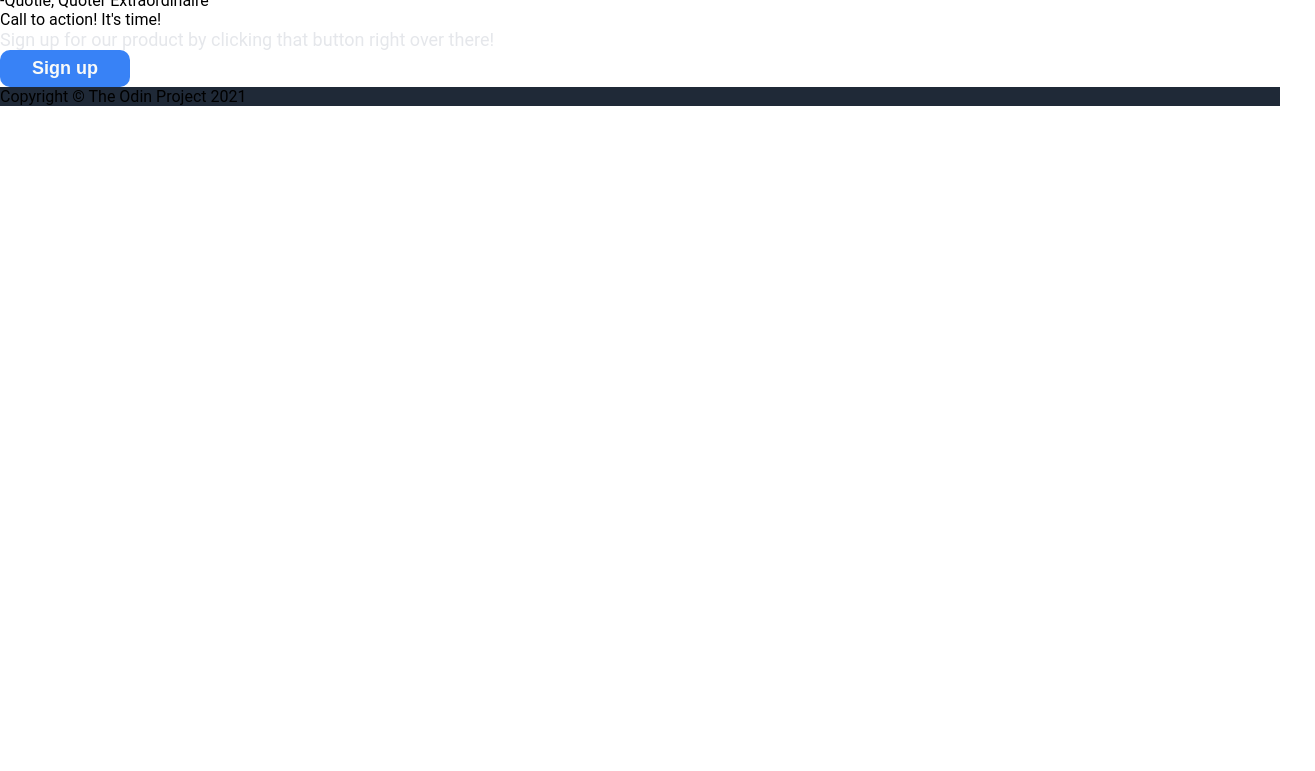
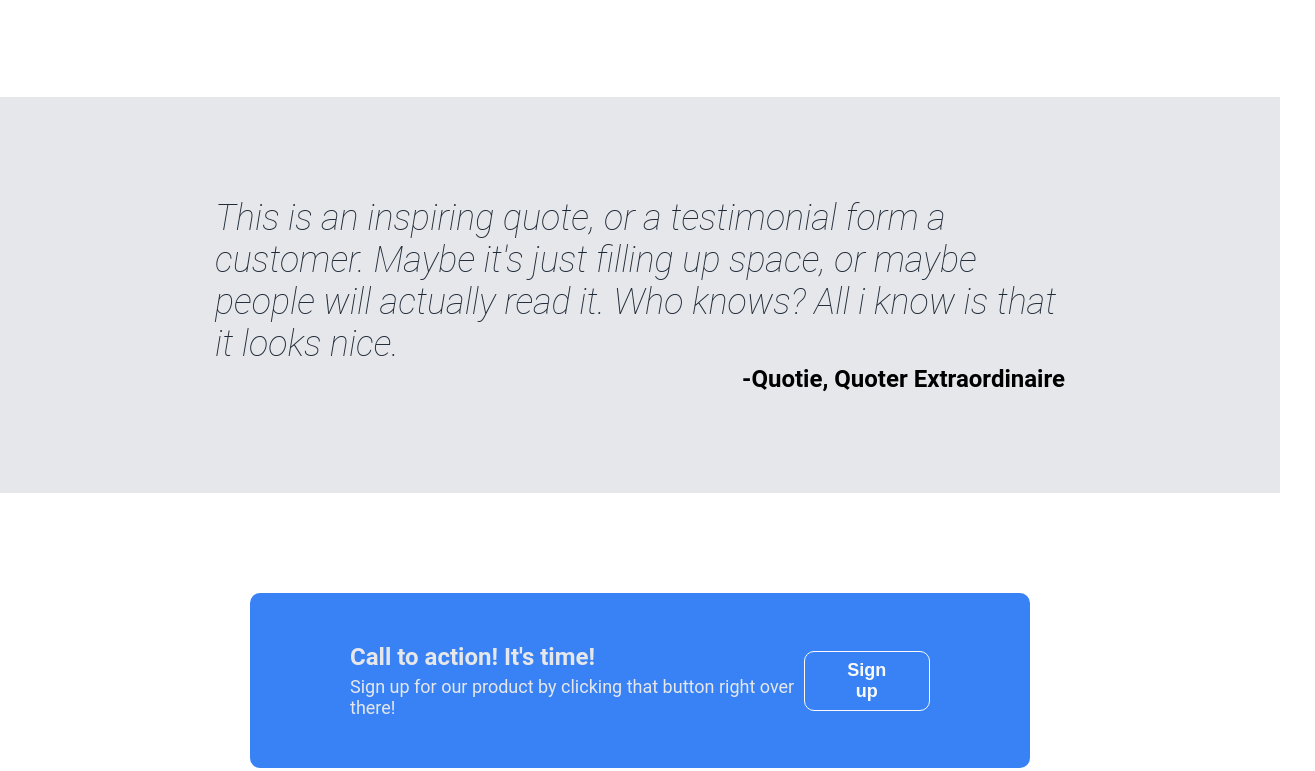
Before and after one commit to MrPoogles/landing-page, a plain HTML site: page index.html in a window 1280 px wide. Shown: the part 826-1597 px from the top of the page, 1315 px wide, since content can reach past the window. Before the commit the page ends 932 px from the top, so only its background shows below. Drawn offline with Linux system fonts and the light colour scheme.

Commit message:
Complete touch up index.html

```diff
--- a/index.html
+++ b/index.html
@@ -62,14 +62,18 @@
     </div>
   </div>
   <div class="action">
-    <div class="action-title">
-      Call to action! It's time!
+    <div class="action-content">
+      <div class="action-text">
+        <div class="action-title">
+          Call to action! It's time!
+        </div>
+        <div class="action-sub">
+          Sign up for our product by clicking that
+          button right over there!
+        </div>
+      </div>
+      <button class="action-button">Sign up</button>
     </div>
-    <div class="subtext">
-      Sign up for our product by clicking that
-      button right over there!
-    </div>
-    <button>Sign up</button>
   </div>
   <div class="footer">Copyright &copy; The Odin Project 2021</div>
 </body>
--- a/style.css
+++ b/style.css
@@ -84,6 +84,7 @@ button {
   display: flex;
   flex-direction: column;
   align-items: center;
+  margin-bottom: 100px;
 }
 
 .content-title {
@@ -115,4 +116,71 @@ button {
 .text {
   max-width: 200px;
   text-align: center;
+  font-size: 18px;
 }
+
+.quote {
+  background-color: #E5E7EB;
+  display: flex;
+  flex-direction: column;
+  align-items: center;
+}
+
+.quote-main {
+  font-size: 36px;
+  font-style: italic;
+  font-weight: 100;
+  color: #1F2937;
+  margin: 100px 250px 0;
+  width: 850px;
+}
+
+.quoters {
+  font-size: 24px;
+  font-weight: bolder;
+  margin-bottom: 100px;
+  padding: 0 250px;
+  width: 850px;
+  text-align: end;
+}
+
+.action {
+  display: flex;
+  justify-content: center;
+  padding: 100px 250px;
+}
+
+.action-content {
+  background-color: #3882f6;
+  box-sizing: content-box;
+  width: 800px;
+  padding: 50px 100px;
+  display: flex;
+  justify-content: space-between;
+  align-items: center;
+  border-radius: 10px;
+}
+
+.action-title {
+  font-size: 24px;
+  font-weight: bolder;
+  color: #E5E7EB;
+}
+
+.action-sub {
+  font-size: 18px;
+  color: #E5E7EB;
+  margin-top: 5px;
+}
+
+.action-button {
+  border: 1px solid;
+}
+
+.footer {
+  display: flex;
+  justify-content: center;
+  padding: 50px 0;
+  font-size: 18px;
+  color: #E5E7EB;
+}
```
